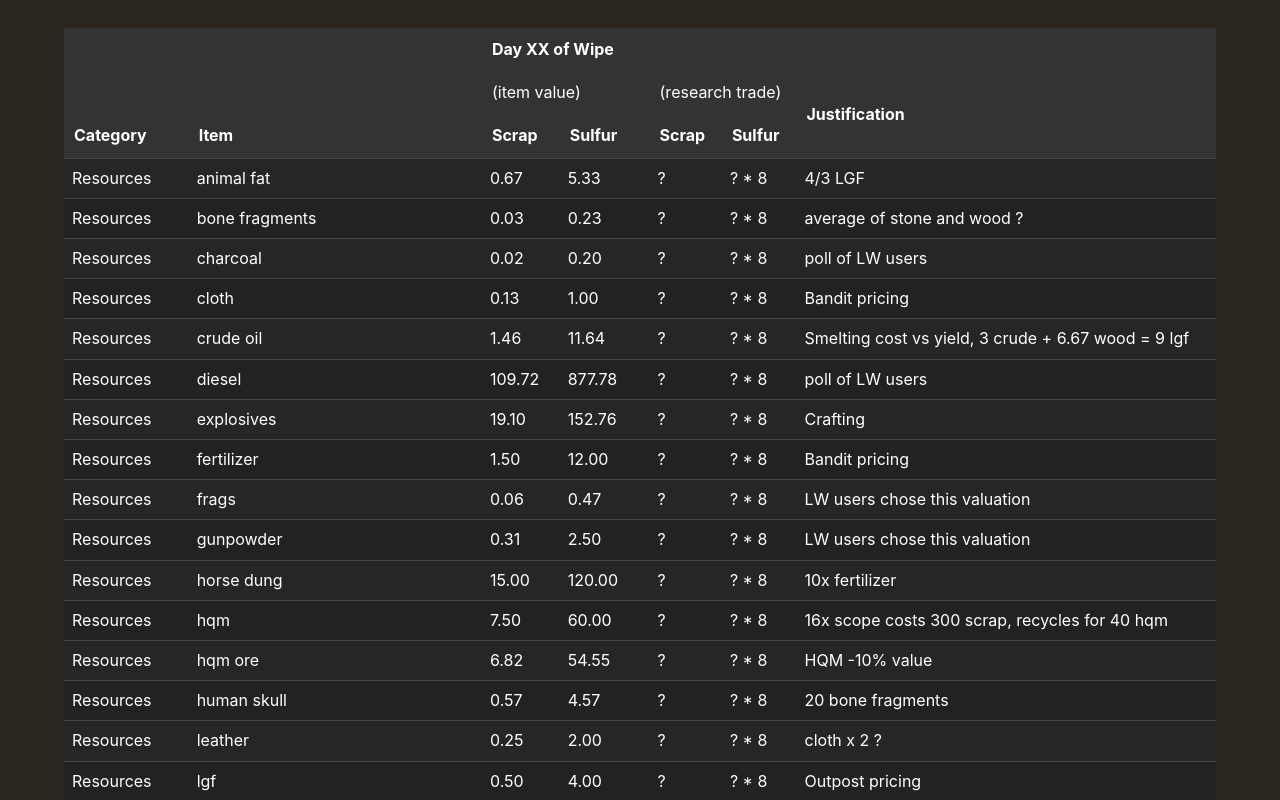
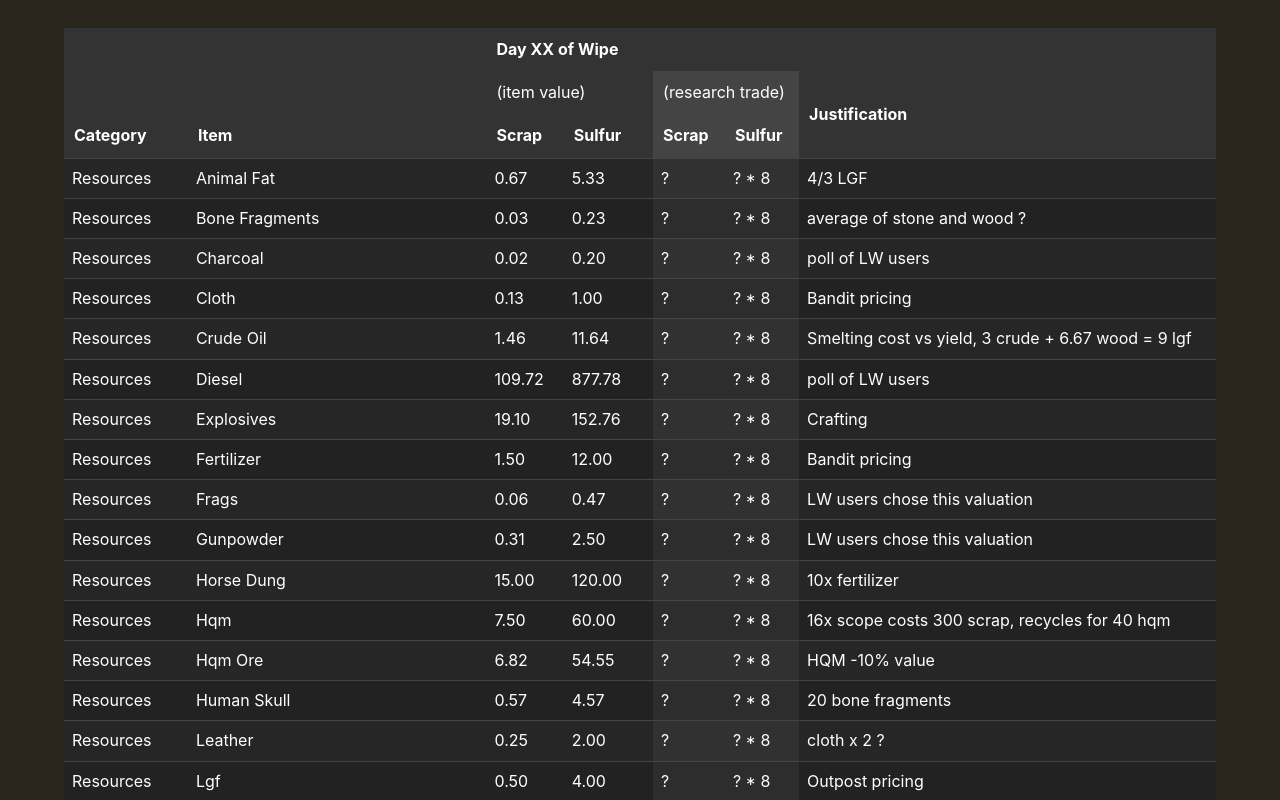
Before and after one commit to jimmybisenius/trade-rust, a Next.js app: page /table in a window 1280 px wide. Shown: the top 800 px of the page. Built offline with nearby package versions, Linux system fonts and the light colour scheme; a web font is replaced by a local one.

Commit message:
Slightly improve table styling

```diff
--- a/src/pages/table.tsx
+++ b/src/pages/table.tsx
@@ -16,7 +16,7 @@ export default function Table() {
                     </tr>
                     <tr>
                         <th className="row-2" colSpan={2} color="#E2EFDA" align="center">(item value)</th>
-                        <th className="row-2" colSpan={2} color="#DDEBF7" align="center">(research trade)</th>
+                        <th className="row-2" style={{backgroundColor: '#444'}} colSpan={2} align="center">(research trade)</th>
                         <th className="row-2" rowSpan={2} color="lightyellow"><b>Justification</b></th>
                     </tr>
                     <tr>
@@ -24,19 +24,19 @@ export default function Table() {
                         <th className="row-3" color="white"><b>Item</b></th>
                         <th className="row-3" color="#E2EFDA"><b>Scrap</b></th>
                         <th className="row-3" color="#C6E0B4"><b>Sulfur</b></th>
-                        <th className="row-3" color="#DDEBF7"><b>Scrap</b></th>
-                        <th className="row-3" color="#BDD7EE"><b>Sulfur</b></th>
+                        <th className="row-3" style={{backgroundColor: '#444'}} color="#DDEBF7"><b>Scrap</b></th>
+                        <th className="row-3" style={{backgroundColor: '#444'}} color="#BDD7EE"><b>Sulfur</b></th>
                     </tr>
                 </thead>
                 <tbody>
                     {(values ?? []).map((item: Item, i: number) => (
                         <tr key={i}>
-                            <td>{item.category}</td>
-                            <td>{item.name}</td>
+                            <td style={{textTransform: 'capitalize'}}>{item.category}</td>
+                            <td style={{textTransform: 'capitalize'}}>{item.name}</td>
                             <td>{(item.scrapPer).toFixed(2)}</td>
                             <td>{(item.scrapPer * sulfurPerScrap).toFixed(2)}</td>
-                            <td>?</td>
-                            <td>? * 8</td>
+                            <td style={{backgroundColor: 'rgba(255,255,255,.05)'}}>?</td>
+                            <td style={{backgroundColor: 'rgba(255,255,255,.05)'}}>? * 8</td>
                             <td>{item.justification ?? 'Not provided.'}</td>
                         </tr>
                     ))}
```
